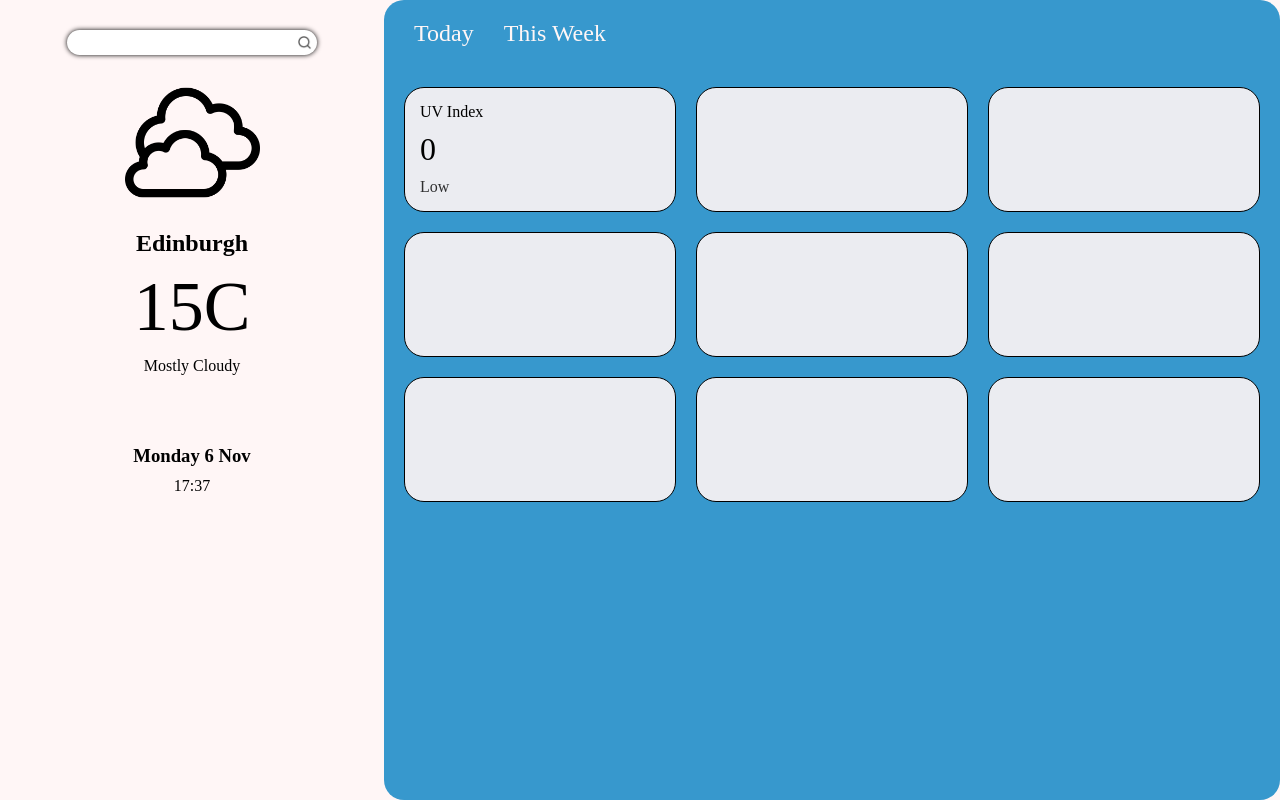
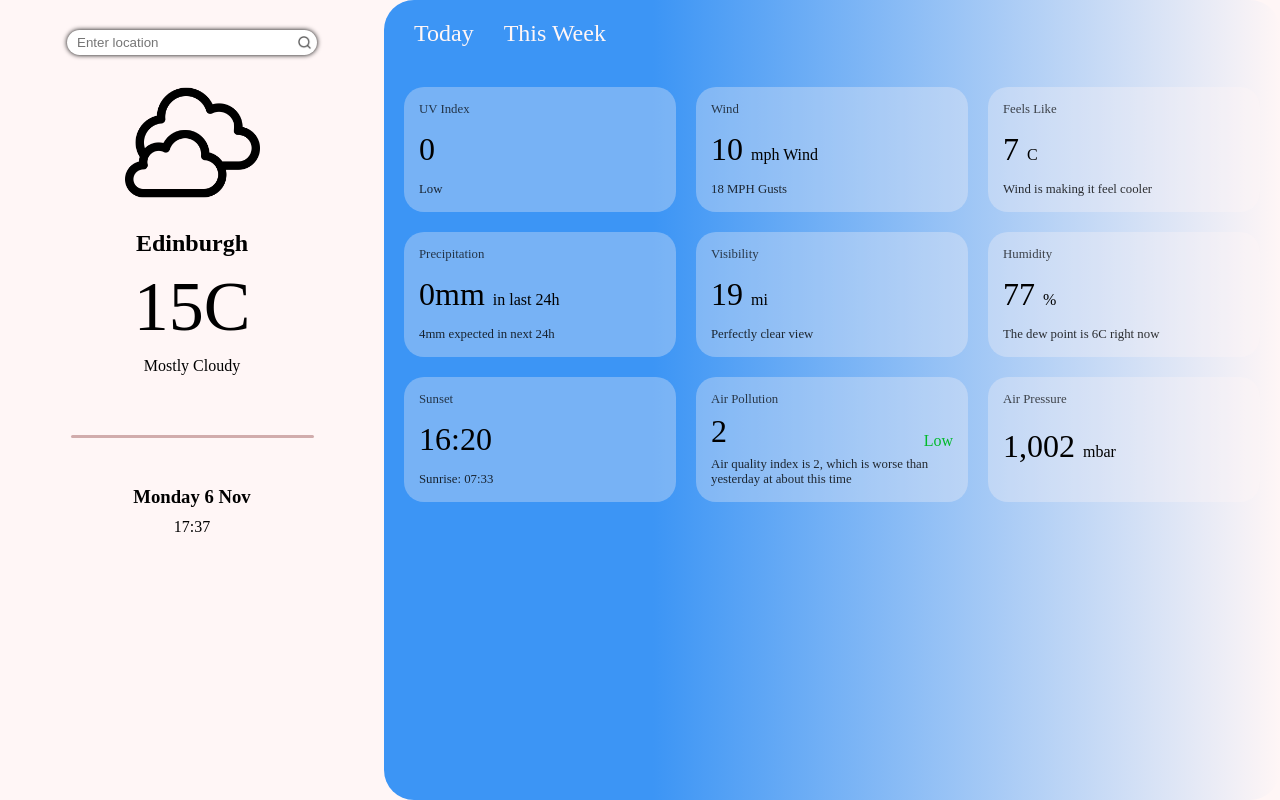
Before and after one commit to meowy8/WeatherAppProject, a plain HTML site: page index.html in a window 1280 px wide. Drawn offline with Linux system fonts and the light colour scheme.

Commit message:
layout of weather information in cards

```diff
--- a/index.html
+++ b/index.html
@@ -10,23 +10,24 @@
   <main>
     <section class="general-container">
       <div class="search-input-container">
-        <input type="search" class="search-input">
+        <input type="search" class="search-input" placeholder="Enter location">
         <img src="./images/9349901.png" alt="">
       </div>
       <img src="./images/3313908.png" alt="" class="weather-icon">
       <h1 class="location">Edinburgh</h1>
       <h2 class="temperature">15C</h2>
       <p class="weather-description">Mostly Cloudy</p>
+      <hr>
       <h3 class="date">Monday 6 Nov</h3>
       <p class="time">17:37</p>
     </section>
-    <section class="detailed-container">
+    <section class="detailed-container ">
       <div class="detailed-top">
         <h2 class="time-period">Today</h2>
         <h2 class="time-period">This Week</h2>
       </div>
       <div class="detailed-card-container">
-        <section class="detailed-card">
+        <section class="detailed-card UV-card">
           <div class="card-header">
             <p class="UV">UV Index</p>
           </div>
@@ -37,14 +38,94 @@
             <p class="UV">Low</p>
           </div>
         </section>
-        <section class="detailed-card"></section>
-        <section class="detailed-card"></section>
-        <section class="detailed-card"></section>
-        <section class="detailed-card"></section>
-        <section class="detailed-card"></section>
-        <section class="detailed-card"></section>
-        <section class="detailed-card"></section>
-        <section class="detailed-card"></section>
+        <section class="detailed-card">
+          <div class="card-header">
+            <p class="wind">Wind</p>
+          </div>
+          <div class="card-main">
+            <p class="wind">10 <span>mph Wind</span></p>
+          </div>
+          <div class="card-foot">
+            <p class="wind">18 MPH Gusts</p>
+          </div>
+        </section>
+        <section class="detailed-card">
+          <div class="card-header">
+            <p class="feels-like">Feels Like</p>
+          </div>
+          <div class="card-main">
+            <p class="feels-like">7 <span>C</span></p>
+          </div>
+          <div class="card-foot">
+            <p class="feels-like">Wind is making it feel cooler</p>
+          </div>
+        </section>
+        <section class="detailed-card">
+          <div class="card-header">
+            <p class="precipitation">Precipitation</p>
+          </div>
+          <div class="card-main">
+            <p class="precipitation">0mm <span>in last 24h</span></p>
+          </div>
+          <div class="card-foot">
+            <p class="precipitation">4mm expected in next 24h</p>
+          </div>
+        </section>
+        <section class="detailed-card">
+          <div class="card-header">
+            <p class="visibility">Visibility</p>
+          </div>
+          <div class="card-main">
+            <p class="visibility">19 <span>mi</span></p>
+          </div>
+          <div class="card-foot">
+            <p class="visibility">Perfectly clear view</p>
+          </div>
+        </section>
+        <section class="detailed-card">
+          <div class="card-header">
+            <p class="humidity">Humidity</p>
+          </div>
+          <div class="card-main">
+            <p class="humidity">77 <span>%</span></p>
+          </div>
+          <div class="card-foot">
+            <p class="humidity">The dew point is 6C right now</p>
+          </div>
+        </section>
+        <section class="detailed-card">
+          <div class="card-header">
+            <p class="sunset">Sunset</p>
+          </div>
+          <div class="card-main">
+            <p class="sunset">16:20</p>
+          </div>
+          <div class="card-foot">
+            <p class="sunset">Sunrise: 07:33</p>
+          </div>
+        </section>
+        <section class="detailed-card">
+          <div class="card-header">
+            <p class="air-pollution">Air Pollution</p>
+          </div>
+          <div class="card-main">
+            <p class="air-pollution">2 <span>Low</span></p>
+          </div>
+          <div class="card-foot">
+            <p class="air-pollution">Air quality index is 2, which is worse than yesterday at about this time</p>
+          </div>
+        </section>
+        <section class="detailed-card">
+          <div class="card-header">
+            <p class="air-pressure">Air Pressure</p>
+          </div>
+          <div class="card-main">
+            <p class="air-pressure">1,002 <span>mbar</span></p>
+          </div>
+          <div class="card-foot">
+            <p class="air-pressure"></p>
+          </div>
+        </section>
       </div>
       <footer></footer>
     </section>
--- a/style.css
+++ b/style.css
@@ -31,11 +31,17 @@ main {
 .detailed-container {
   display: flex;
   flex-direction: column;
-  border-radius: 20px;
-  background-color: rgb(55, 152, 205);
+  border-radius: 30px;
+  background: linear-gradient(to right, rgb(60, 149, 245) 30%, rgb(255, 246, 246) );
   width: 70%;
   height: 100%;
   margin: 0;
+}
+
+.search-input-container {
+  display: flex;
+  justify-content: end;
+  align-items: center;
 }
 
 .search-input-container input {
@@ -45,14 +51,10 @@ main {
   border: none;
   outline: none;
   box-shadow: 0 0 5px;
+  padding: 10px;
 }
 
-.search-input-container {
-  display: flex;
-  justify-content: end;
-  align-items: center;
-}
-
+/* Make this disappear when input is focused*/
 .search-input-container img {
   width: 25px;
   height: 25px;
@@ -80,8 +82,17 @@ main {
   margin: 0;
 }
 
+hr {
+  height: 3px;
+  border: none;
+  border-radius: 2px;
+  background-color: rgba(103, 0, 0, 0.3);
+  width: 75%;
+  margin-top: 60px;
+}
+
 .date {
-  margin-top: 70px;
+  margin-top: 40px;
   margin-bottom: 10px;
 }
 
@@ -116,8 +127,8 @@ main {
   width: 100%;
   height: 125px;
   border-radius: 20px;
-  border: 1px solid black;
-  background-color: rgba(255, 246, 246, 0.9);
+  border: none;
+  background-color: rgba(255, 246, 246, 0.3);
   padding: 15px;
 }
 
@@ -125,10 +136,30 @@ main {
   margin: 0;
 }
 
-.card-main .UV {
+.card-header p {
+  font-size: .8rem;
+  opacity: .7;
+}
+
+.card-main p {
   font-size: 2rem;
 }
 
-.card-foot .UV {
+.card-foot p {
   opacity: .8;
+  font-size: .8rem;
 }
+
+.detailed-card p span {
+  font-size: 1rem;
+}
+
+.card-main .air-pollution {
+  display: flex;
+  justify-content: space-between;
+  align-items: end;
+}
+
+.air-pollution span {
+  color: rgb(1, 186, 41);
+}
```
